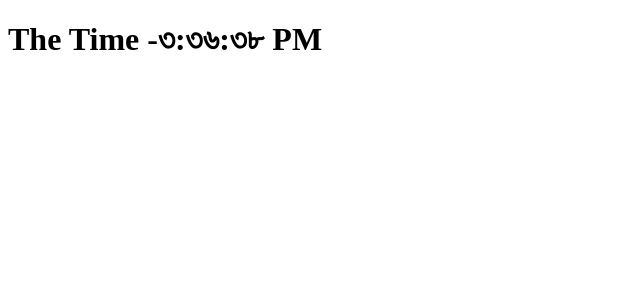
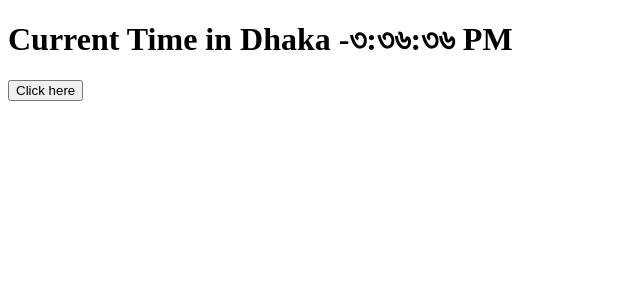
Before and after one commit to LatifulBariPappu/Clock_app, a React (Create React App) app: page / in a window 1280 px wide. Shown: the top 300 px of the page, without its empty margins (0-640 px from the left). Built offline with nearby package versions, Linux system fonts and the light colour scheme.

Commit message:
set a button

```diff
--- a/src/Components/Clock.js
+++ b/src/Components/Clock.js
@@ -1,26 +1,46 @@
 import React from "react";
 class Clock extends React.Component{
 
-    constructor(props){
-        super(props);
-        this.state = {date: new Date()};
-    }
+    state = {date: new Date(), locale: 'bn-BD'};
+
 
     componentDidMount(){
-        setInterval(() => {
-            this.setState({
-                    date: new Date(),
-                });
+        this.clkTimer = setInterval(() => {
+            this.tick()
         }, 1000);
     }
 
+    componentWillUnmount(){
+        clearInterval(this.clkTimer);
+    }
+
+
+    handleClick =(locale) =>{
+        this.setState({
+            locale
+        });
+
+    }
+    tick(){
+        this.setState({
+            date: new Date(),
+        });
+    }
+
+
     render(){
+      const {date, locale} = this.state;
       return(
+        <div>
         <h1 className="heading">
-            <span className="text">The Time -
-                {this.state.date.toLocaleTimeString(this.props.locale)}
+            <span className="text">Current Time in Dhaka  -
+                {date.toLocaleTimeString(locale)}
             </span>
         </h1>
+        <button type="button" onClick={this.handleClick} locale = 'en-US'>
+            Click here
+        </button>
+        </div>
       );
     }
 }
```
Also changed, not shown: src/App.jsx (renamed from src/App.js), src/index.jsx (renamed from src/index.js).
